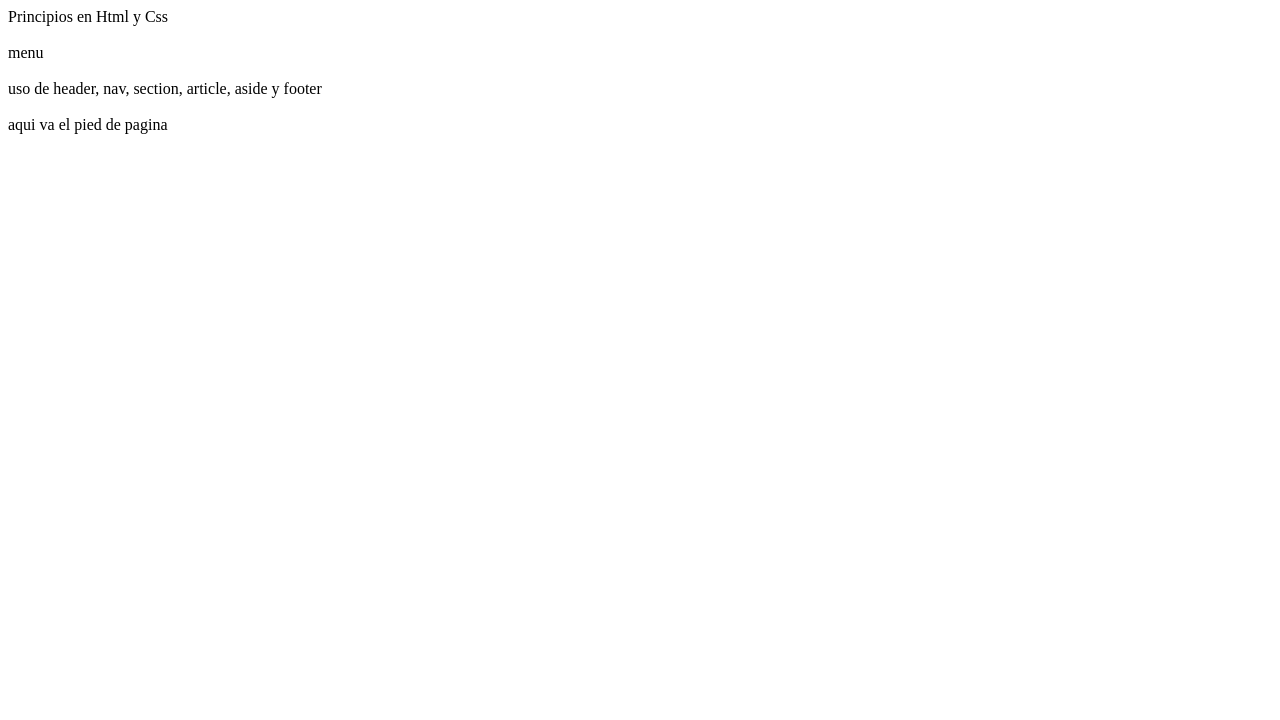
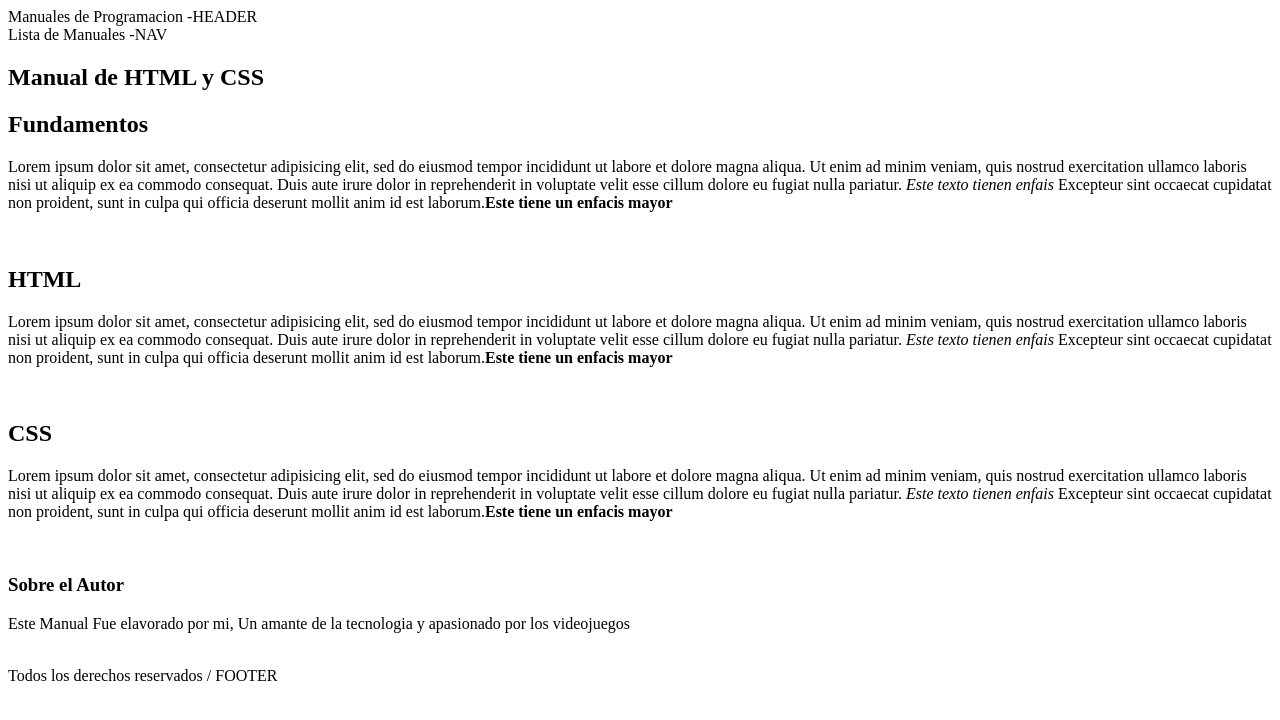
Before and after one commit to dafk08/Cruso_HTML_y_CSS, a plain HTML site: page index.html in a window 1280 px wide. Drawn offline with Linux system fonts and the light colour scheme.

Commit message:
Uso de estructura y emantica a la pagina con EM, STRONG, h

```diff
--- a/index.html
+++ b/index.html
@@ -2,15 +2,45 @@
 <html lang = "es">
 <head>
 	<meta charset="utf-8"> <!-- para asignar la codificacion del documento -->
-	<title>Mi primera página</title>
+	<title>Manual de HTML y CSS</title>
 </head>
 <body>
-<header> Principios en Html y Css </header><br>
-	<nav> menu </nav> <br>
+<header> Manuales de Programacion -HEADER </header>
+	<nav> Lista de Manuales -NAV </nav>
 	<section>
-		 <article> uso de header, nav, section, article, aside y footer </article><br>
+		<h1>Manual de HTML y CSS</h1>
+		 <article>
+		 <h2>Fundamentos</h2>
+		 	<p>Lorem ipsum dolor sit amet, consectetur adipisicing elit, sed do eiusmod
+		 	tempor incididunt ut labore et dolore magna aliqua. Ut enim ad minim veniam,
+		 	quis nostrud exercitation ullamco laboris nisi ut aliquip ex ea commodo
+		 	consequat. Duis aute irure dolor in reprehenderit in voluptate velit esse
+		 	cillum dolore eu fugiat nulla pariatur. <em>Este texto tienen enfais</em> Excepteur sint occaecat cupidatat non
+		 	proident, sunt in culpa qui officia deserunt mollit anim id est laborum.<strong>Este tiene un enfacis mayor</strong></p>
+		  </article><br>
+		   <article>
+		 <h2>HTML</h2>
+		 	<p>Lorem ipsum dolor sit amet, consectetur adipisicing elit, sed do eiusmod
+		 	tempor incididunt ut labore et dolore magna aliqua. Ut enim ad minim veniam,
+		 	quis nostrud exercitation ullamco laboris nisi ut aliquip ex ea commodo
+		 	consequat. Duis aute irure dolor in reprehenderit in voluptate velit esse
+		 	cillum dolore eu fugiat nulla pariatur. <em>Este texto tienen enfais</em> Excepteur sint occaecat cupidatat non
+		 	proident, sunt in culpa qui officia deserunt mollit anim id est laborum.<strong>Este tiene un enfacis mayor</strong></p>
+		  </article><br>
+		   <article>
+		 <h2>CSS</h2>
+		 	<p>Lorem ipsum dolor sit amet, consectetur adipisicing elit, sed do eiusmod
+		 	tempor incididunt ut labore et dolore magna aliqua. Ut enim ad minim veniam,
+		 	quis nostrud exercitation ullamco laboris nisi ut aliquip ex ea commodo
+		 	consequat. Duis aute irure dolor in reprehenderit in voluptate velit esse
+		 	cillum dolore eu fugiat nulla pariatur. <em>Este texto tienen enfais</em> Excepteur sint occaecat cupidatat non
+		 	proident, sunt in culpa qui officia deserunt mollit anim id est laborum.<strong>Este tiene un enfacis mayor</strong></p>
+		  </article><br>
 	</section>
-	<aside>  </aside>
-	<footer> aqui va el pied de pagina</footer>
+	<aside>
+	<h3>Sobre el Autor</h3>
+		<p>Este Manual Fue elavorado por mi, Un amante de la tecnologia y apasionado por los videojuegos </p>
+		 </aside> <br>
+	<footer> Todos los derechos reservados / FOOTER</footer>
 </body>
 </html>
```
